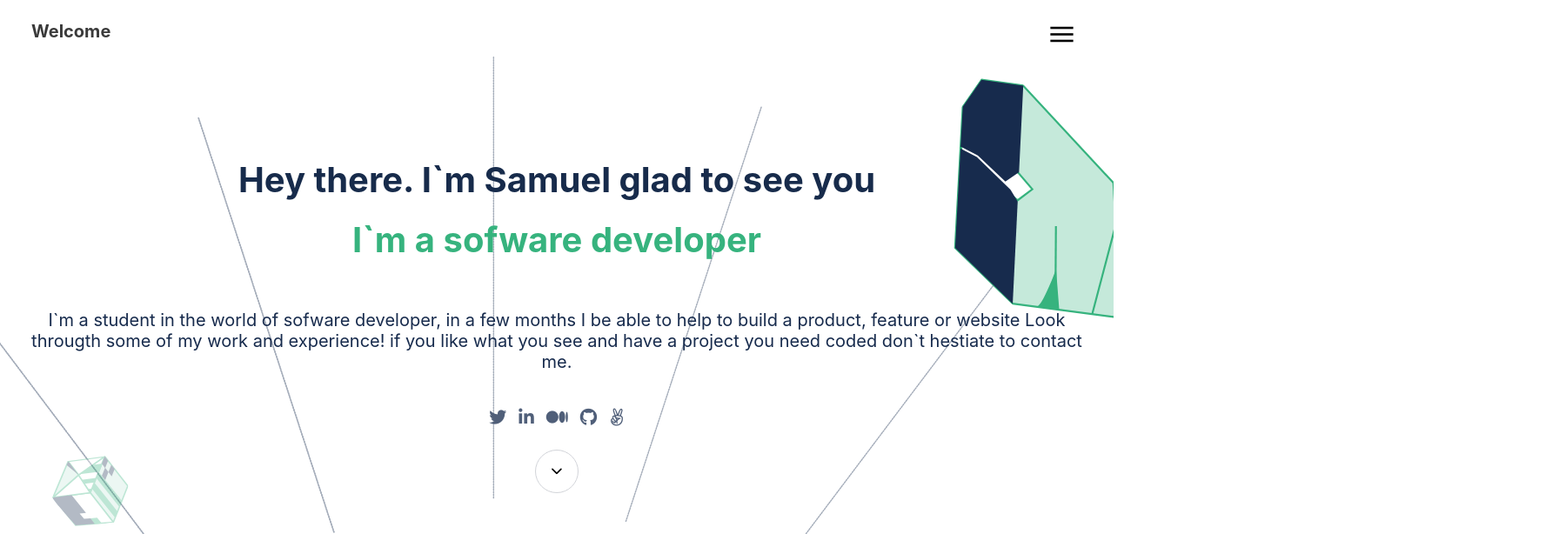
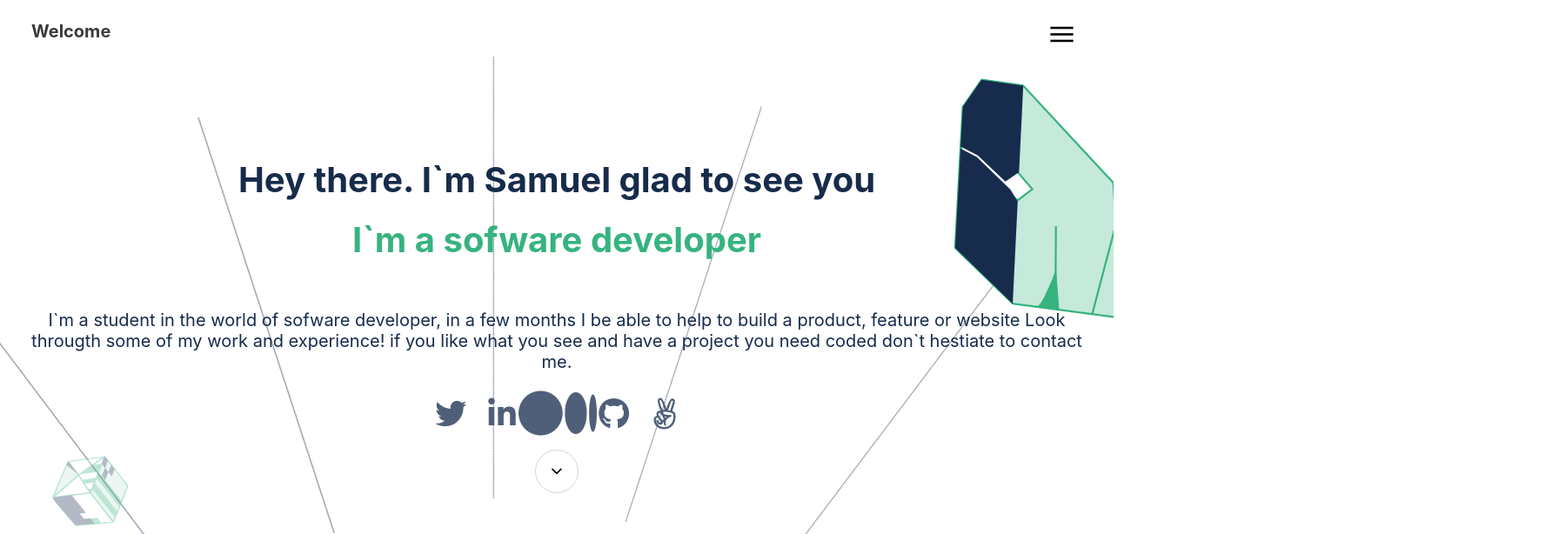
Before and after one commit to SamuelTTW/Portfolio-Samuel-Parra, a website: page index.html in a window 1280 px wide. In both pictures the pointer is over the element 640 px from the left and 484 px from the top of the page. Shown: the top 614 px of the page at 87% size, 1792 px wide, since content can reach past the window. Drawn offline with nearby package versions, Linux system fonts and the light colour scheme.

Commit message:
Add animation

```diff
--- a/css/style.css
+++ b/css/style.css
@@ -4,6 +4,7 @@
 }
 
 body {
+  overflow-x: hidden;
   background-color: white;
   font-family: 'Inter', Arial, Helvetica, sans-serif;
   font-size: 16px;
@@ -125,16 +126,35 @@ footer .social-button {
   margin-bottom: 0;
   list-style: none;
   padding: 0;
+  transition: all 0.4s ease;
+}
+
+#main-container .introduction .social-button:hover {
+  transform: scale(1.8);
 }
 
 footer .social-button .social-t .fa-brands {
   color: rgb(80 95 121);
   margin: 0 5px 10px 5px;
+  transition: all 0.3s ease;
+}
+
+footer .social-button .social-t .fa-brands:hover {
+  color: rgb(80 95 121);
+  margin: 0 5px 10px 5px;
+  transform: scale(2) rotate(360deg);
 }
 
 #main-container .introduction .social-button .social-t .fa-brands {
   color: rgb(80, 95, 121);
   margin: 0 7px 10px 7px;
+  transition: all 0.2s ease;
+}
+
+#main-container .introduction .social-button .social-t .fa-brands:hover {
+  color: rgb(80, 95, 121);
+  margin: 0 7px 10px 7px;
+  transform: scale(2) rotate(360deg);
 }
 
 #main-container .down-button {
```
